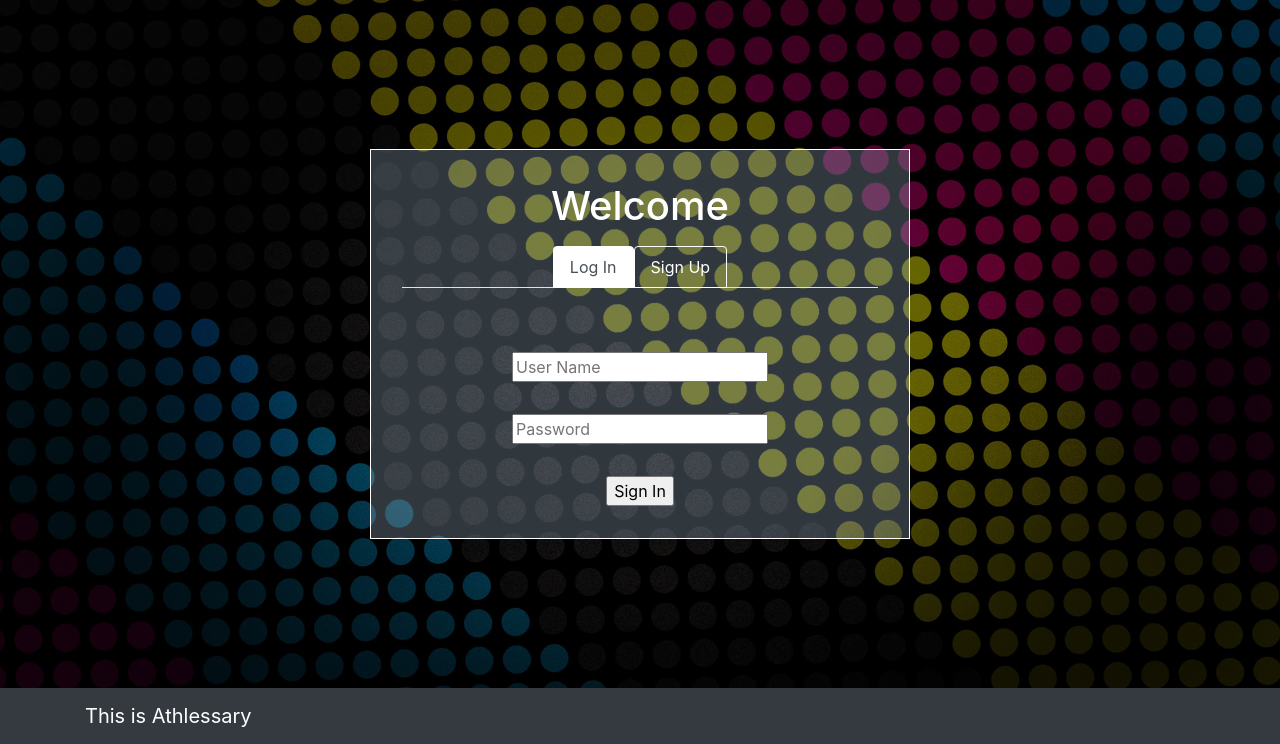
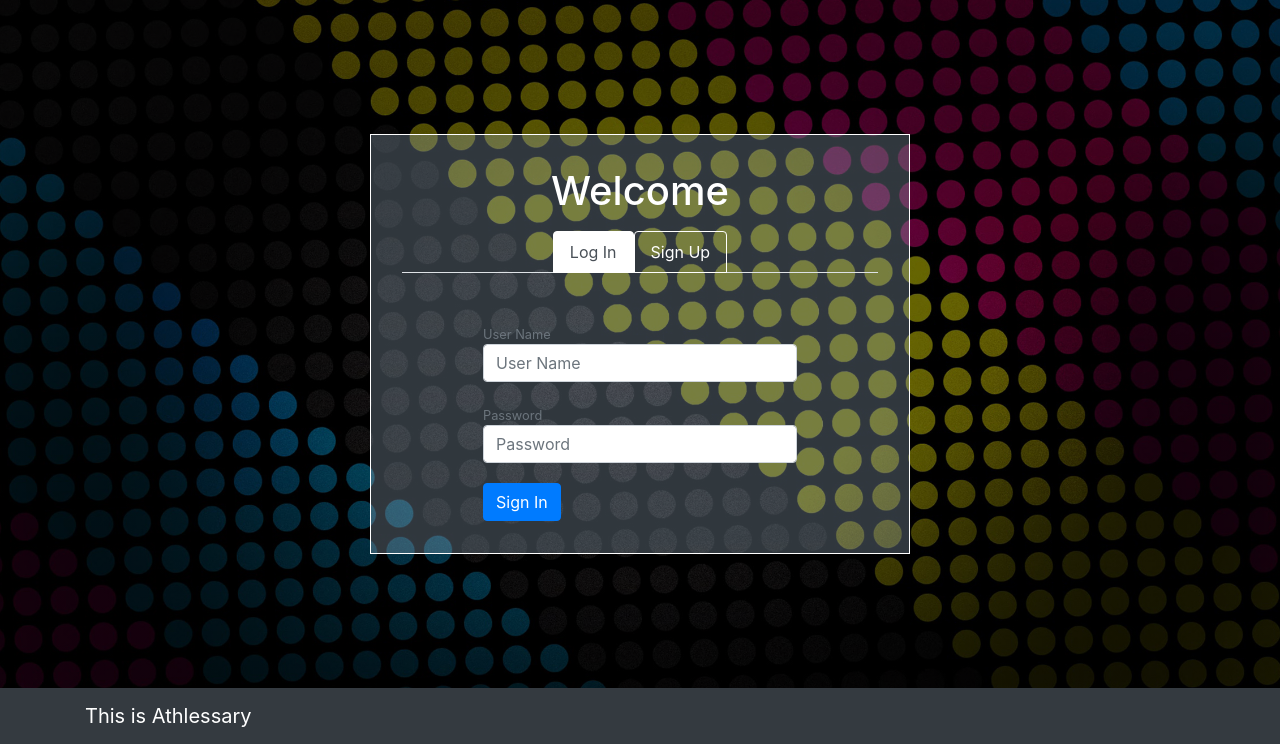
Before and after one commit to SubSixSolutions/athlessary, a Flask app: page / in a window 1280 px wide. Shown: the part 56-800 px from the top of the page. Run offline with Flask 3, Linux system fonts and the light colour scheme; some libraries are stand-ins or nearby versions.

Commit message:
fix profile bug; add style to sign in

```diff
--- a/Forms/web_forms.py
+++ b/Forms/web_forms.py
@@ -10,8 +10,8 @@ photos = UploadSet('photos', IMAGES)
 
 
 class SignInForm(FlaskForm):
-    username_field = StringField('username')
-    password_field = PasswordField('Password')
+    username_field = StringField('username', validators=[validators.InputRequired()])
+    password_field = PasswordField('Password', validators=[validators.InputRequired()])
     submit_bttn = SubmitField('Sign In')
 
 
--- a/main.py
+++ b/main.py
@@ -51,6 +51,9 @@ def new_signup():
 
         elif signup_form.data['submit']:
             if signup_form.validate():
+                # get all user names
+                names = db.select('users', ['username'], fetchone=False)
+                print(names)
                 # log new user in
                 curr_user = User.user_from_form(signup_form.data)
                 login_user(curr_user)
@@ -58,7 +61,7 @@ def new_signup():
                 # redirect user to their new profile page
                 return redirect(url_for('profile'))
 
-        login = False
+            login = False
 
     return render_template('new_signup.html', sign_up=signup_form, sign_in=signin_form, login=login)
 
@@ -67,7 +70,7 @@ def new_signup():
 def profile():
     user_profile = db.select('profile', ['ALL'], ['user_id'], [current_user.user_id])
 
-    form = util_basic.set_up_profile_form(current_user, user_profile)
+    form = web_forms.ProfileForm()
 
     if form.validate_on_submit():
         user_attrs = ['address', 'city', 'state', 'zip', 'phone', 'team', 'num_seats']
@@ -83,6 +86,25 @@ def profile():
         db.update('users', user_attrs, user_cols, ['id'], [current_user.user_id])
 
         db.update('profile', profile_attrs, profile_cols, ['user_id'], [current_user.user_id])
+
+    if form.team:
+        form.team.default = current_user.team
+        form.process()
+        form.num_seats.default = str(current_user.num_seats)
+        form.process()
+    if current_user.address:
+        form.address.data = current_user.address
+    if current_user.state:
+        form.state.data = current_user.state
+    if current_user.city:
+        form.city.data = current_user.city
+    if current_user.zip:
+        form.zip.data = current_user.zip
+    if current_user.phone:
+        form.phone.data = current_user.phone
+
+    form.num_seats.data = current_user.num_seats
+    form.bio.data = user_profile['bio']
 
     return render_template('profile_5.html', form=form, profile=user_profile)
 
--- a/templates/new_signup.html
+++ b/templates/new_signup.html
@@ -134,23 +134,41 @@
                       <div role="tabpanel" class="tab-pane {% if login %}active{% else %}fade in{% endif %}" id="sign_in_tab">
                         <br>
                         <div class="row">
-                          <div class="col-12">
-                            <form class="" action="{{ url_for('new_signup') }}" method="POST">
+                          <div class="col-12 mx-auto">
+                            <form class="mx-auto" action="{{ url_for('new_signup') }}" method="POST">
                             <!-- change ID so 2 things don't have the same ID -->
-                                {{ sign_in.csrf_token(id='tag1') }}
-                              <div class="row" style="padding:1em;">
-                                <div class="col text-center">
-                                  {{ sign_in.username_field(placeholder='User Name') }}
+                              {{ sign_in.csrf_token(id='tag1') }}
+                              <div class="form-row row">
+                                <div class="form-group col-8 mx-auto">
+                                  <small class="form-text text-muted" for="team">User Name</small>
+                                  <div class="input-group mb-1">
+                                    {{ sign_in.username_field(placeholder='User Name', autocomplete="username", class_="form-control") }}
+                                  </div>
+                                  <small>
+                                    {% for err in sign_in.username_field.errors %}
+                                      <p class="text-danger mb-0">{{err}}</p>
+                                    {% endfor %}
+                                  </small>
                                 </div>
                               </div>
-                              <div class="row" style="padding:1em;">
-                                <div class="col text-center">
-                                  {{ sign_in.password_field(placeholder='Password') }}
+                              <div class="form-row row">
+                                <div class="form-group col-8 mx-auto">
+                                  <small class="form-text text-muted">Password</small>
+                                  <div class="input-group mb-1">
+                                    {{ sign_in.password_field(placeholder='Password', class_="form-control", autocomplete="current-password") }}
+                                  </div>
+                                  <small>
+                                    {% for err in sign_in.password_field.errors %}
+                                      <p class="text-danger mb-0">{{err}}</p>
+                                    {% endfor %}
+                                  </small>
                                 </div>
                               </div>
-                              <div class="row" style="padding:1em;">
-                                <div class="col text-center">
-                                  {{ sign_in.submit_bttn }}
+                              <div class="form-row">
+                                <div class="form-group col-8 mx-auto">
+                                  <div class="input-group">
+                                    {{ sign_in.submit_bttn(class_="btn btn-primary") }}
+                                  </div>
                                 </div>
                               </div>
                             </form>
@@ -160,6 +178,55 @@
                       <div role="tabpanel" class="tab-pane {% if login == false %}active{% else %}fade in{% endif %}" id="sign_up_tab">
                         <form class="align-content-center" action="{{ url_for('new_signup') }}" method="POST">
                           {{ sign_up.hidden_tag() }}
+                          <!-- <div class="form-row">
+                            <div class="form-group col-md-6">
+                              <small for="inputEmail4">First</small>
+                              <input type="text" class="form-control" id="inputEmail4" placeholder="First">
+                            </div>
+                            <div class="form-group col-md-6">
+                              <small for="inputPassword4">Last</small>
+                              <input type="text" class="form-control" id="inputPassword4" placeholder="Last">
+                            </div>
+                          </div>
+                          <div class="form-group">
+                            <small for="inputAddress">Address</small>
+                            <input type="text" class="form-control" id="inputAddress" placeholder="1234 Main St">
+                          </div>
+                          <div class="form-row">
+                            <div class="form-group col-md-6">
+                              <small for="inputCity">City</small>
+                              <input type="text" class="form-control" id="inputCity">
+                            </div>
+                            <div class="form-group col-md-4">
+                              <small for="inputState">State</small>
+                              <select id="inputState" class="form-control">
+                                <option selected>Choose...</option>
+                                <option>...</option>
+                              </select>
+                            </div>
+                            <div class="form-group col-md-2">
+                              <small for="inputZip">Zip</small>
+                              <input type="text" class="form-control" id="inputZip">
+                            </div>
+                          </div>
+                          <div class="form-row">
+                            <div class="form-group col-md-6">
+                              <small>Password</small>
+                              <input type="password" class="form-control" name="" value="">
+                            </div>
+                            <div class="form-group col-md-6">
+                              <small>Retype Password</small>
+                              <input type="password" class="form-control" name="" value="">
+                            </div>
+                          </div>
+                          <div class="form-group">
+                            <div class="form-check">
+                              <input class="form-check-input" type="checkbox" id="gridCheck">
+                              <label class="form-check-label" for="gridCheck">
+                                Check me out
+                              </label>
+                            </div>
+                          </div> -->
                           <div class="row" style="text-align:center;">
                             <div class="col text-center">
                               <div class="col" style="padding:.5em;">
```
Also changed, not shown: static/js/profile.js (deleted, +0 -95 lines).
